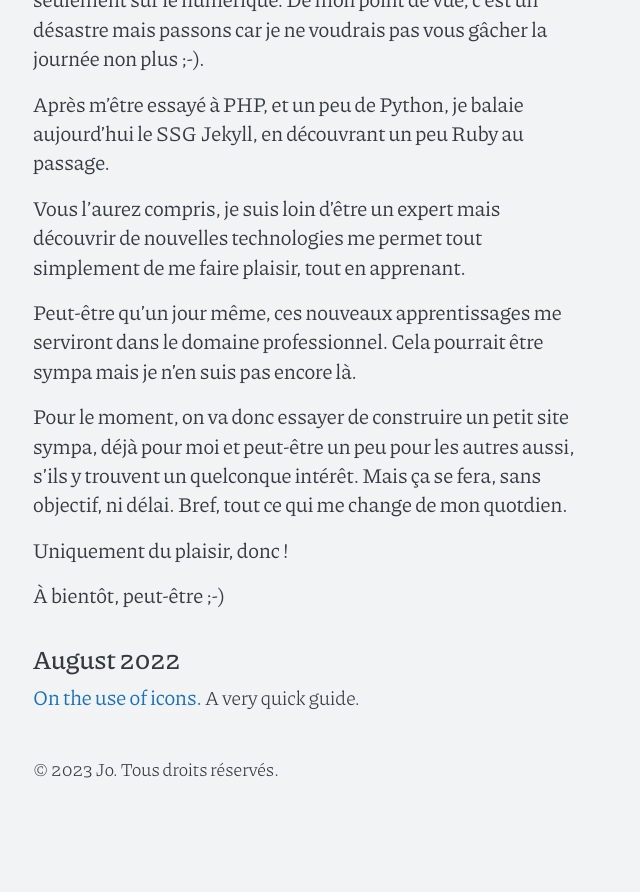
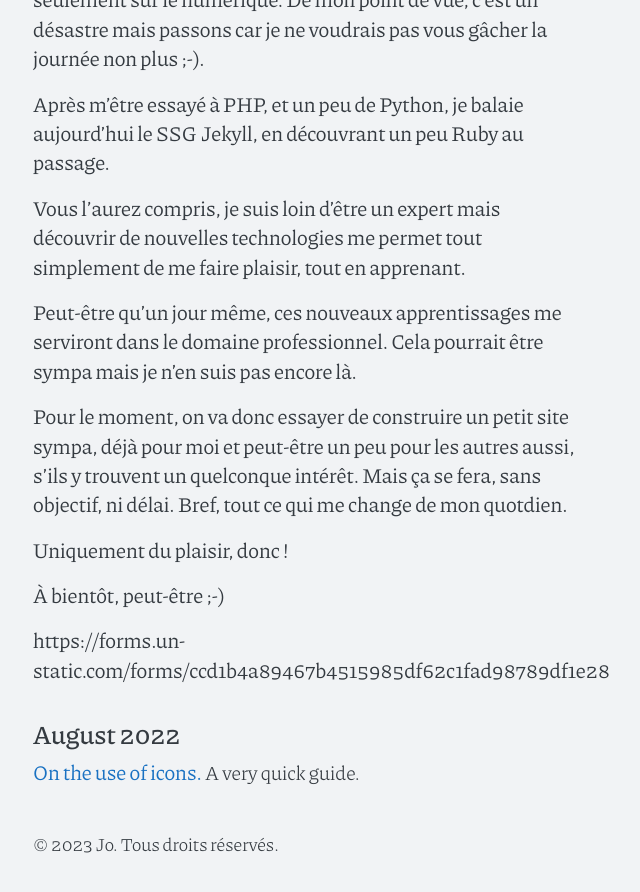
Before and after one commit to streketo/streketo.github.io, a Jekyll site: the page built from index.md, in a window 1280 px wide and 900 px high, scrolled down 2359 px. Shown: the top 892 px of the window, without its empty margins (334-974 px from the left). Built offline with Jekyll 4.4.1, drawn with Linux system fonts in a browser that asks for light colours; before the commit the page ends 3185 px from its top, so only the background shows below that; part of the change alters nothing that is shown.

Commit message:
Update index.md
Add form

```diff
--- a/index.md
+++ b/index.md
@@ -34,5 +34,6 @@ Uniquement du plaisir, donc !
 
 À bientôt, peut-être ;-)
 
+https://forms.un-static.com/forms/ccd1b4a89467b4515985df62c1fad98789df1e28
 
 {% include archive.html %}
```
